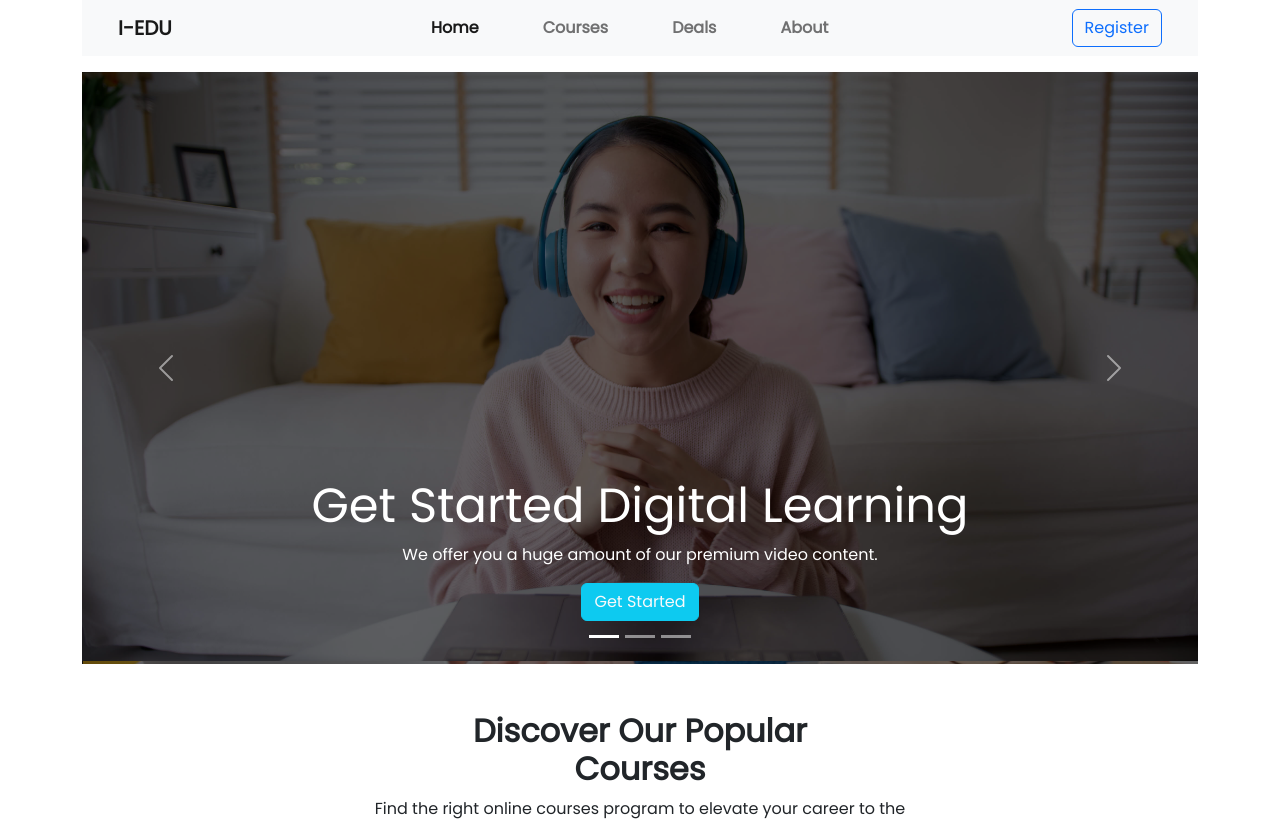
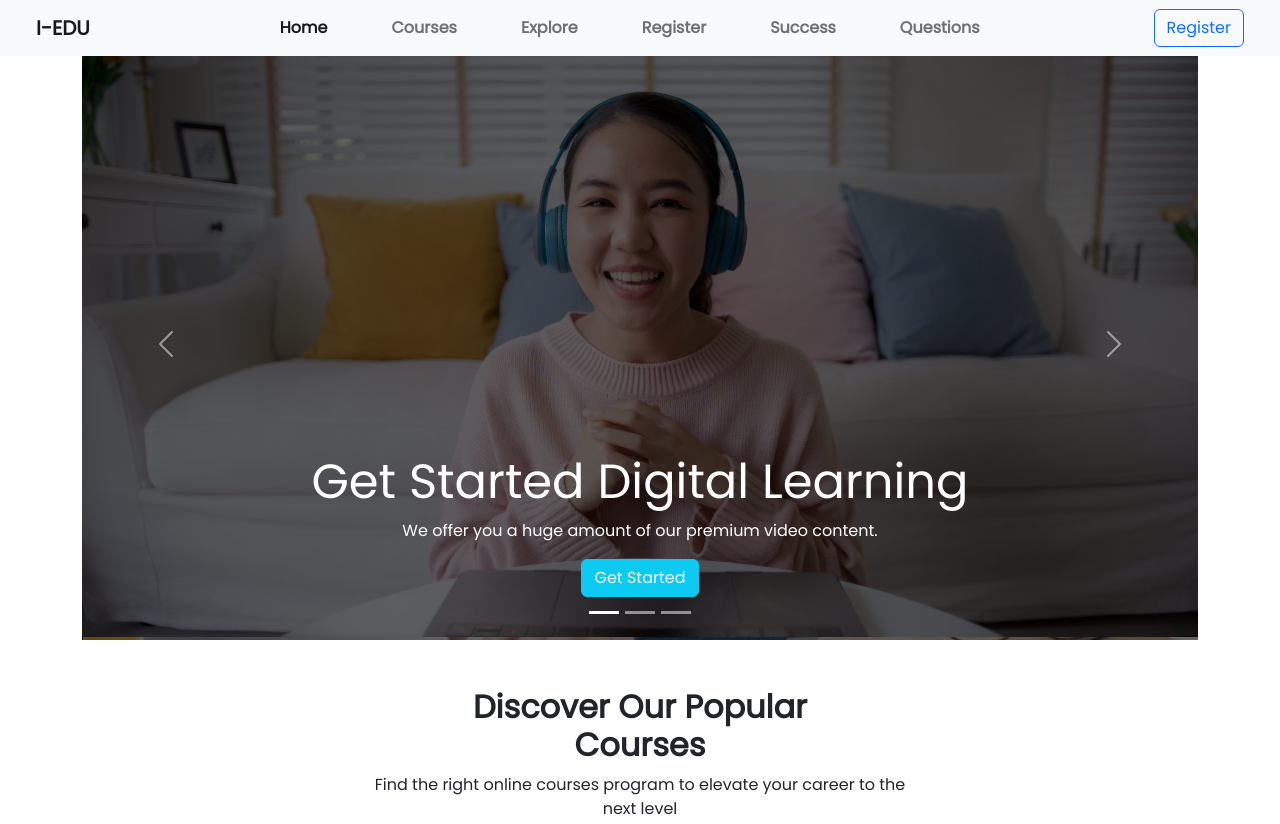
Before and after one commit to tahdiislam/i-edu, a plain HTML site: page index.html in a window 1280 px wide. Shown: the top 824 px of the page. Drawn offline with nearby package versions, Linux system fonts and the light colour scheme.

Commit message:
edit navbar

```diff
--- a/index.html
+++ b/index.html
@@ -33,7 +33,7 @@
     <!-- header start here -->
     <header>
         <!-- navbar start here -->
-        <nav class="navbar navbar-expand-lg bg-light">
+        <nav class="navbar navbar-expand-lg bg-light fixed-top">
             <div class="container-fluid">
                 <a class="navbar-brand fw-bold ps-4" href="#">
                     I-EDU
@@ -51,10 +51,16 @@
                             <a class="nav-link fw-semibold" href="#courses">Courses</a>
                         </li>
                         <li class="nav-item px-4">
-                            <a class="nav-link fw-semibold" id="#deals">Deals</a>
+                            <a class="nav-link fw-semibold" href="#explore">Explore</a>
                         </li>
                         <li class="nav-item px-4">
-                            <a class="nav-link fw-semibold" id="about">About</a>
+                            <a class="nav-link fw-semibold" href="#register">Register</a>
+                        </li>
+                        <li class="nav-item px-4">
+                            <a class="nav-link fw-semibold" href="#success">Success</a>
+                        </li>
+                        <li class="nav-item px-4">
+                            <a class="nav-link fw-semibold" href="#question">Questions</a>
                         </li>
                     </ul>
                     <form class="d-flex me-4" role="search">
@@ -66,7 +72,7 @@
         <!-- navbar end here -->
 
         <!-- images slider start here -->
-        <section class="mt-3 mb-5">
+        <section class="mt-5 mb-5">
             <div id="carouselExampleCaptions" class="carousel slide" data-bs-ride="false">
                 <div class="carousel-indicators">
                     <button type="button" data-bs-target="#carouselExampleCaptions" data-bs-slide-to="0" class="active"
@@ -119,7 +125,7 @@
     <!-- main start here -->
     <main>
         <!-- 3rd section start here -->
-        <section class="mt-5 mb-5">
+        <section class="mt-5 mb-5" id="courses">
             <div class="w-50 mx-auto text-center w-sm-75">
                 <h2 class="fw-bold w-75 mx-auto">
                     Discover Our Popular Courses
@@ -253,7 +259,7 @@
         <!-- 3rd section end here -->
 
         <!-- 4th section start here -->
-        <section class="mt-5 mb-5">
+        <section class="mt-5 mb-5" id="explore">
             <div class="row bg-cu g-4">
                 <div class="col-12 col-md-5 col-lg-5">
                     <img class="img-fluid" src="./images/working.png" alt="">
@@ -298,7 +304,7 @@
         <!-- 4th section end here -->
 
         <!-- 5th section start here -->
-        <section class="mt-5 mb-5">
+        <section class="mt-5 mb-5" id="register">
             <div class="row bg-info rounded">
                 <div class="col-12 col-lg-8">
                     <div class="row">
@@ -349,7 +355,7 @@
         <!-- 5th section end here -->
 
         <!-- sixth section start here -->
-        <section class="mt-5 mb-5">
+        <section class="mt-5 mb-5" id="success">
             <div class="w-50 w-md-50 d-flex flex-column justify-content-sm-center justify-content-lg-start">
                 <h2 class="w-75 fw-bold">
                     Meet Our Successfull Students
@@ -427,7 +433,7 @@
         <!-- sixth section end here -->
 
         <!-- seventh secthin start here -->
-        <section class="mt-5 mb-5">
+        <section class="mt-5 mb-5" id="question">
             <div class="w-50 mx-auto text-center">
                 <h2 class="fw-bold">
                     Frequently Asked Questions
```
